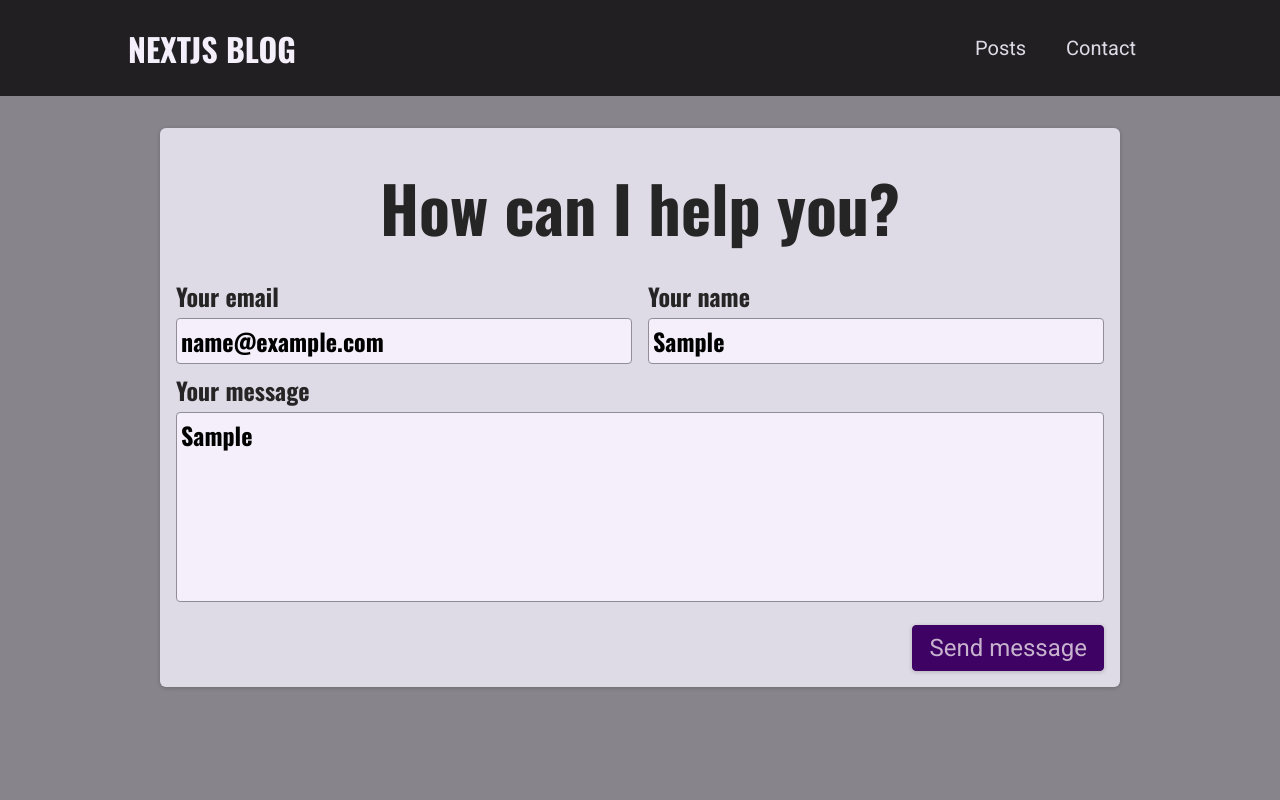
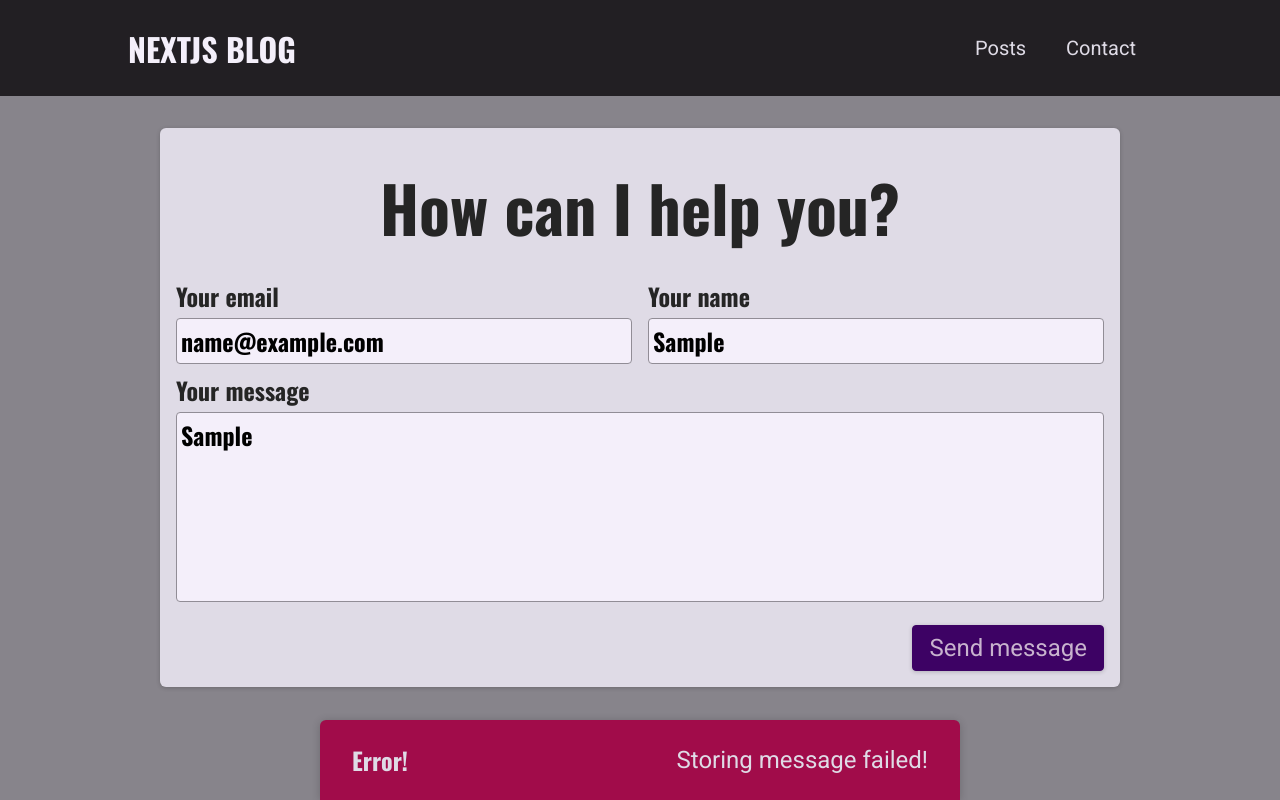
Before and after one commit to vadim-kirpun/nextjs-blog, a Next.js app: page /contact in a window 1280 px wide. Both pictures are taken after typing "name@example.com", "Sample", "Sample" into the empty fields and a click on the button "Send message". Built offline with nearby package versions, Linux system fonts and the light colour scheme; no server answers; the database is empty.

Commit message:
add Notification to contact page

```diff
--- a/components/index.ts
+++ b/components/index.ts
@@ -7,3 +7,4 @@ export { default as PostsGrid } from './posts/PostsGrid';
 
 // ui
 export { default as Title } from './ui/Title';
+export { default as Notification } from './ui/Notification';
--- /dev/null
+++ b/components/ui/Notification.tsx
@@ -0,0 +1,32 @@
+import { memo } from 'react';
+
+import { NotificationStatus } from '@types';
+
+import { Wrapper, SuccessWrapper, ErrorWrapper } from './styles/Notification';
+
+interface Props {
+  title: string;
+  message: string;
+  status: NotificationStatus;
+}
+
+const wrappers = {
+  success: SuccessWrapper,
+  pending: Wrapper,
+  error: ErrorWrapper,
+};
+
+const Notification = (props: Props) => {
+  const { title, message, status } = props;
+
+  const NotificationWrapper = wrappers[status];
+
+  return (
+    <NotificationWrapper>
+      <h2>{title}</h2>
+      <p>{message}</p>
+    </NotificationWrapper>
+  );
+};
+
+export default memo(Notification);
--- /dev/null
+++ b/components/ui/styles/Notification.ts
@@ -0,0 +1,43 @@
+import styled from 'styled-components';
+
+export const Wrapper = styled.div`
+  display: flex;
+  justify-content: space-between;
+  align-items: center;
+  color: ${(props) => props.theme.colors.grey100};
+  background-color: ${(props) => props.theme.colors.grey800};
+  padding: 0 ${(props) => props.theme.size[8]};
+  box-shadow: 0 1px 8px rgba(0, 0, 0, 0.2);
+  position: fixed;
+  height: 5rem;
+  bottom: 0;
+  width: 100%;
+  left: 0;
+  border-top-right-radius: 0;
+  border-top-left-radius: 0;
+
+  @media (min-width: 768px) {
+    width: 40rem;
+    left: calc(50% - 20rem);
+    border-top-right-radius: 6px;
+    border-top-left-radius: 6px;
+  }
+
+  h2 {
+    font-size: ${(props) => props.theme.size[6]};
+    margin: 0;
+  }
+
+  p {
+    margin: 0;
+  }
+`;
+
+export const SuccessWrapper = styled(Wrapper)`
+  color: ${(props) => props.theme.colors.grey800};
+  background-color: ${(props) => props.theme.colors.success500};
+`;
+
+export const ErrorWrapper = styled(Wrapper)`
+  background-color: ${(props) => props.theme.colors.error500};
+`;
--- a/modules/contact/ContactForm.tsx
+++ b/modules/contact/ContactForm.tsx
@@ -1,7 +1,10 @@
-import { memo, useState } from 'react';
+import { memo, useEffect, useState } from 'react';
 import type { FormEvent } from 'react';
 
 import axios from 'axios';
+
+import { Notification } from '@components';
+import type { NotificationStatus } from '@types';
 
 import {
   Form,
@@ -15,23 +18,89 @@ interface SendMessageResponse {
   message: string;
 }
 
+export type ErrorResponse = {
+  data: { message: string };
+};
+
+const useNotification = (
+  status: NotificationStatus | null,
+  errorMessage: string = ''
+) => {
+  type Variants = Record<
+    NotificationStatus,
+    { title: string; message: string | typeof errorMessage }
+  >;
+
+  const variants: Variants = {
+    pending: {
+      title: 'Sending message...',
+      message: 'Your message is on its way!',
+    },
+    success: {
+      title: 'Success!',
+      message: 'Message sent successfully!',
+    },
+    error: {
+      title: 'Error!',
+      message: errorMessage,
+    },
+  };
+
+  if (status) return variants[status];
+  return null;
+};
+
 const ContactForm = () => {
   const [email, setEmail] = useState('');
   const [name, setName] = useState('');
   const [message, setMessage] = useState('');
 
+  const [requestStatus, setRequestStatus] = useState<NotificationStatus | null>(
+    null
+  );
+  const [errorMessage, setErrorMessage] = useState<string | undefined>(
+    undefined
+  );
+
+  const notificationData = useNotification(requestStatus, errorMessage);
+
+  useEffect(() => {
+    if (requestStatus === 'success' || requestStatus === 'error') {
+      const timer = setTimeout(() => {
+        setRequestStatus(null);
+        setErrorMessage(undefined);
+      }, 3000);
+
+      return () => clearTimeout(timer);
+    }
+
+    return () => {};
+  }, [requestStatus]);
+
+  const clearInputs = () => {
+    setEmail('');
+    setName('');
+    setMessage('');
+  };
+
   const sendMessageHandler = async (event: FormEvent) => {
     event.preventDefault();
 
     try {
-      const { data } = await axios.post<SendMessageResponse>('/api/contact', {
-        email,
-        name,
-        message,
-      });
-      console.log('%c data.message =', 'color: lightblue', data.message);
+      setRequestStatus('pending');
+
+      const data = { email, name, message };
+      await axios.post<SendMessageResponse>('/api/contact', data);
+
+      setRequestStatus('success');
+      clearInputs();
     } catch (error) {
-      console.log('error --> ', error);
+      setRequestStatus('error');
+
+      if (axios.isAxiosError(error)) {
+        const { data } = error.response as ErrorResponse;
+        setErrorMessage(data.message);
+      }
     }
   };
 
@@ -84,6 +153,14 @@ const ContactForm = () => {
           <button type='submit'>Send message</button>
         </Actions>
       </Form>
+
+      {requestStatus && notificationData && (
+        <Notification
+          title={notificationData.title}
+          message={notificationData.message}
+          status={requestStatus}
+        />
+      )}
     </StyledWrapper>
   );
 };
--- a/types/index.ts
+++ b/types/index.ts
@@ -1 +1,2 @@
 export * from './post';
+export * from './notification';
--- /dev/null
+++ b/types/notification.ts
@@ -0,0 +1 @@
+export type NotificationStatus = 'success' | 'pending' | 'error';
```
